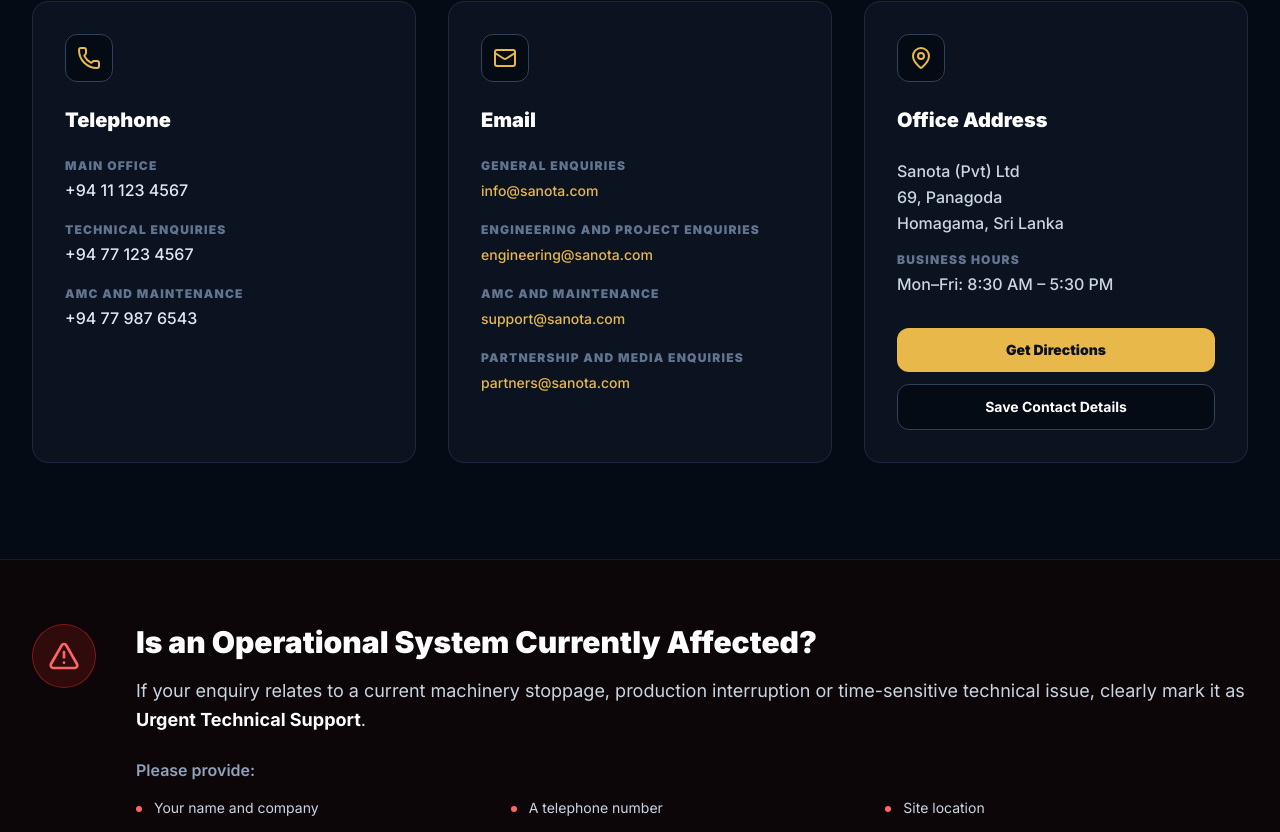
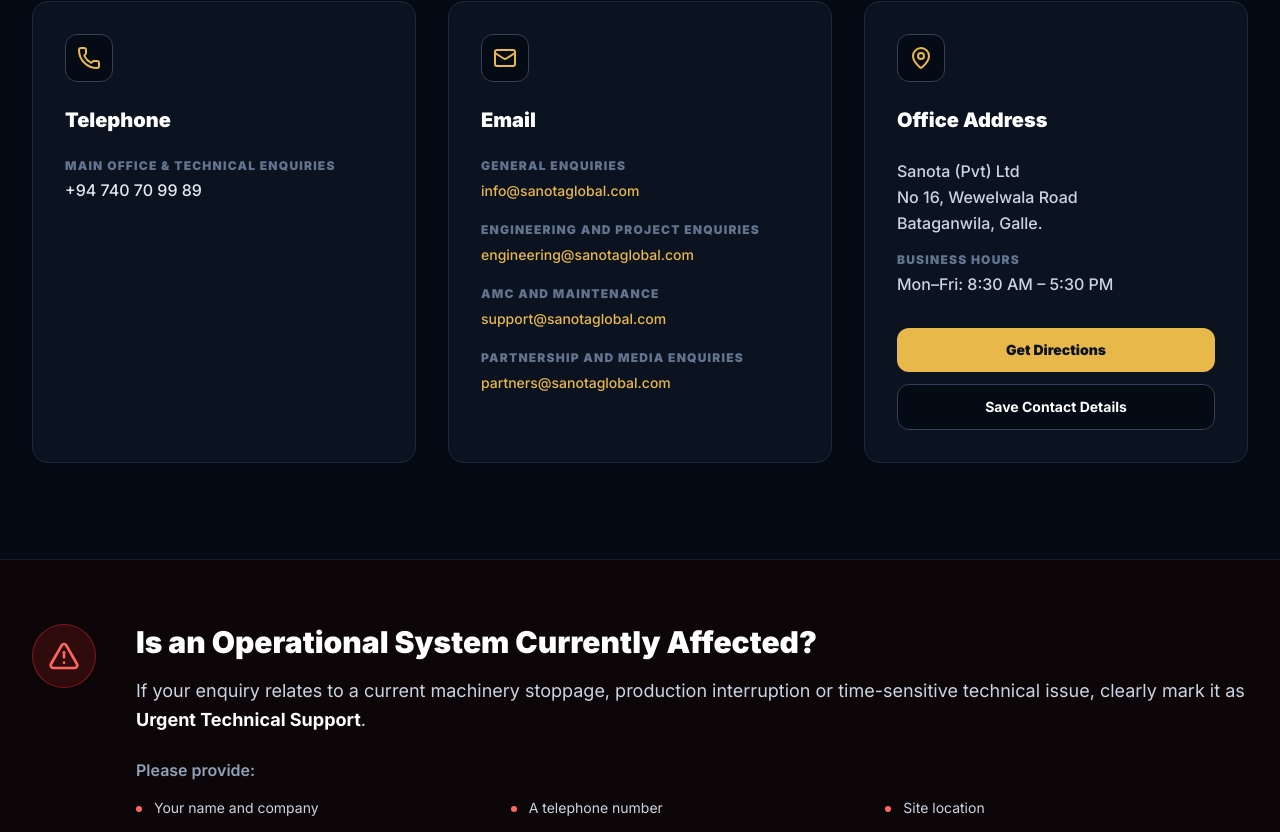
Before and after one commit to Knoweb/Sanota, a Next.js app in the folder frontend/: page /contact in a window 1280 px wide. Shown: the part 2348-3180 px from the top of the page. Built offline with nearby package versions, Linux system fonts and the light colour scheme.

Commit message:
feat: added functional google maps iframe to contact sidebar

```diff
--- a/frontend/src/app/contact/page.tsx
+++ b/frontend/src/app/contact/page.tsx
@@ -20,15 +20,13 @@
 
 const directContact = {
   telephone: [
-    { label: "Main office", value: "+94 11 123 4567" },
-    { label: "Technical enquiries", value: "+94 77 123 4567" },
-    { label: "AMC and maintenance", value: "+94 77 987 6543" },
+    { label: "Main office & Technical enquiries", value: "+94 740 70 99 89" },
   ],
   email: [
-    { label: "General enquiries", value: "info@sanota.com" },
-    { label: "Engineering and project enquiries", value: "engineering@sanota.com" },
-    { label: "AMC and maintenance", value: "support@sanota.com" },
-    { label: "Partnership and media enquiries", value: "partners@sanota.com" },
+    { label: "General enquiries", value: "info@sanotaglobal.com" },
+    { label: "Engineering and project enquiries", value: "engineering@sanotaglobal.com" },
+    { label: "AMC and maintenance", value: "support@sanotaglobal.com" },
+    { label: "Partnership and media enquiries", value: "partners@sanotaglobal.com" },
   ],
 };
 
@@ -261,8 +259,8 @@
                 <h4 className="text-xl font-black text-white mb-6">Office Address</h4>
                 <p className="text-slate-300 leading-relaxed mb-4 font-medium">
                   Sanota (Pvt) Ltd<br />
-                  69, Panagoda<br />
-                  Homagama, Sri Lanka
+                  No 16, Wewelwala Road<br />
+                  Bataganwila, Galle.
                 </p>
                 <div className="mb-8">
                   <span className="block text-slate-500 text-xs font-black uppercase tracking-widest mb-1">Business Hours</span>
@@ -307,7 +305,7 @@
                   <button className="px-6 py-3 bg-red-600 hover:bg-red-700 text-white font-black rounded-xl transition-colors">
                     Submit Urgent Technical Enquiry
                   </button>
-                  <a href="tel:+94771234567" className="px-6 py-3 bg-transparent hover:bg-red-900/30 border border-red-500/40 text-white font-black rounded-xl transition-colors flex items-center justify-center">
+                  <a href="tel:+94740709989" className="px-6 py-3 bg-transparent hover:bg-red-900/30 border border-red-500/40 text-white font-black rounded-xl transition-colors flex items-center justify-center">
                     Call Technical Support <Phone className="w-4 h-4 ml-2" />
                   </a>
                 </div>
@@ -567,11 +565,19 @@
                 {/* Visit Sanota */}
                 <div className="bg-[#131C2E] border border-slate-800 rounded-3xl p-8">
                   <h3 className="text-xl font-black text-white mb-6">Visit Sanota</h3>
-                  <div className="bg-[#050B14] h-44 rounded-2xl border border-slate-700/60 mb-6 flex items-center justify-center">
-                    <MapPin className="w-8 h-8 text-slate-600" />
-                    <span className="text-slate-600 font-bold ml-2">Map Preview</span>
+                  <div className="bg-[#050B14] h-44 rounded-2xl border border-slate-700/60 mb-6 overflow-hidden relative group">
+                    <iframe
+                      src="https://maps.google.com/maps?q=No%2016,%20Wewelwala%20Road,%20Bataganwila,%20Galle&t=&z=14&ie=UTF8&iwloc=&output=embed"
+                      width="100%"
+                      height="100%"
+                      style={{ border: 0 }}
+                      allowFullScreen
+                      loading="lazy"
+                      referrerPolicy="no-referrer-when-downgrade"
+                      className="grayscale opacity-80 group-hover:grayscale-0 group-hover:opacity-100 transition-all duration-500"
+                    ></iframe>
                   </div>
-                  <p className="text-slate-300 text-sm mb-2 font-medium">Sanota (Pvt) Ltd<br />69, Panagoda, Homagama</p>
+                  <p className="text-slate-300 text-sm mb-2 font-medium">Sanota (Pvt) Ltd<br />No 16, Wewelwala Road, Bataganwila, Galle.</p>
                   <p className="text-slate-500 text-xs italic mb-6">Visits should be arranged in advance.</p>
                   <div className="space-y-3">
                     <button className="w-full py-3 bg-[#050B14] hover:bg-slate-800 border border-slate-700 text-white font-bold rounded-xl transition-colors text-sm">
```
